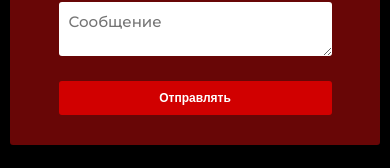
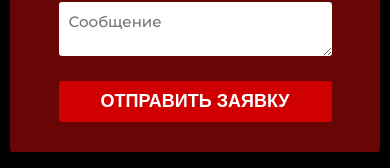
Before and after one commit to SardorDev12/basico.uz, a React (Vite) app: page / in a window 390 px wide. Shown: the part 6079-6247 px from the top of the page. Built offline with nearby package versions, Linux system fonts and the light colour scheme.

Commit message:
sumit button text font size fix

```diff
--- a/src/Components/Footer.jsx
+++ b/src/Components/Footer.jsx
@@ -33,7 +33,7 @@ function Footer() {
             id="message"
           ></textarea>
           <button type="submit" className="submit-btn">
-            Отправлять
+            ОТПРАВИТЬ ЗАЯВКУ
           </button>
         </form>
       </div>
--- a/src/Sass/footer.scss
+++ b/src/Sass/footer.scss
@@ -144,6 +144,10 @@
       }
     }
 
+    .form .submit-btn {
+      font-size: 1.8rem;
+    }
+
     .form {
       input,
       textarea {
```
